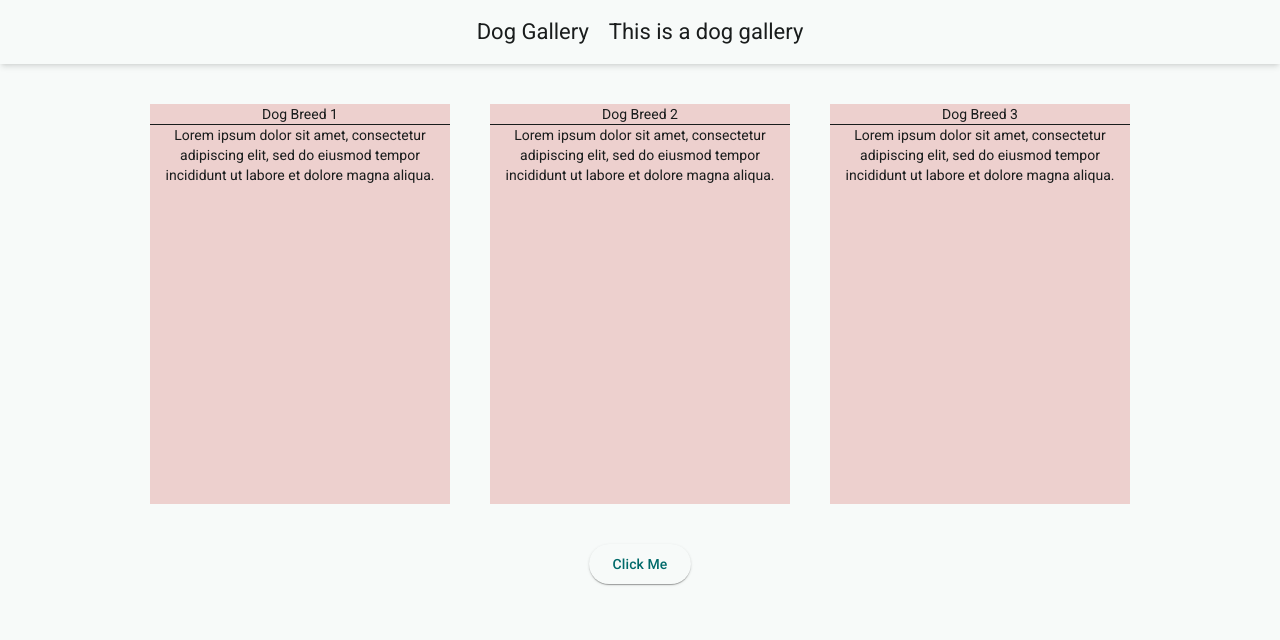
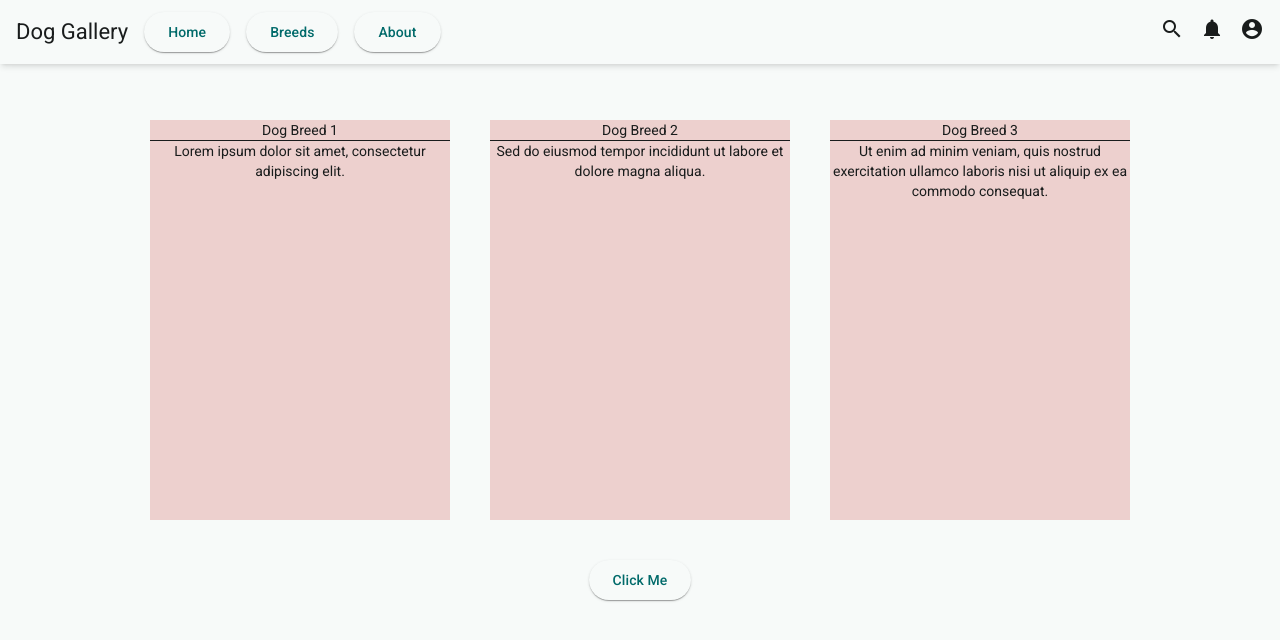
Before and after one commit to msgsummerpractice/blaga_patrick, an Angular app in the folder angularProject/: page / in a window 1280 px wide. Shown: the top 640 px of the page. Built offline with nearby package versions, Linux system fonts and the light colour scheme.

Commit message:
Add anchor tags and icons

```diff
--- a/angularProject/src/app/app.html
+++ b/angularProject/src/app/app.html
@@ -1,36 +1,20 @@
-<mat-toolbar
-  color="primary"
-  class="shadow-md items-center justify-center flex flex-col gap-5 w-full -h-auto py-4"
+<app-navbar></app-navbar>
+
+<div
+  class="pt-20 flex flex-grid flex-wrap w-full justify-center align-center text-center gap-10 mt-10"
 >
-  <h1 class="text-6xl">Dog Gallery</h1>
-  <div>This is a dog gallery</div>
-</mat-toolbar>
-
-<div class="flex flex-grid flex-wrap w-full justify-center align-center text-center gap-10 mt-10">
-  <div class="w-[300px] h-[400px] bg-[#edd0ce]">
-    <p>Dog Breed 1</p>
-    <hr class="w-full" />
-    <p>
-      Lorem ipsum dolor sit amet, consectetur adipiscing elit, sed do eiusmod tempor incididunt ut
-      labore et dolore magna aliqua.
-    </p>
-  </div>
-  <div class="w-[300px] h-[400px] bg-[#edd0ce]">
-    <p>Dog Breed 2</p>
-    <hr class="w-full" />
-    <p>
-      Lorem ipsum dolor sit amet, consectetur adipiscing elit, sed do eiusmod tempor incididunt ut
-      labore et dolore magna aliqua.
-    </p>
-  </div>
-  <div class="w-[300px] h-[400px] bg-[#edd0ce]">
-    <p>Dog Breed 3</p>
-    <hr class="w-full" />
-    <p>
-      Lorem ipsum dolor sit amet, consectetur adipiscing elit, sed do eiusmod tempor incididunt ut
-      labore et dolore magna aliqua.
-    </p>
-  </div>
+  <app-card
+    breed="Dog Breed 1"
+    description="Lorem ipsum dolor sit amet, consectetur adipiscing elit."
+  ></app-card>
+  <app-card
+    breed="Dog Breed 2"
+    description="Sed do eiusmod tempor incididunt ut labore et dolore magna aliqua."
+  ></app-card>
+  <app-card
+    breed="Dog Breed 3"
+    description="Ut enim ad minim veniam, quis nostrud exercitation ullamco laboris nisi ut aliquip ex ea commodo consequat."
+  ></app-card>
 </div>
 
 <div class="flex justify-center w-full mt-10">
--- a/angularProject/src/app/app.ts
+++ b/angularProject/src/app/app.ts
@@ -1,10 +1,11 @@
 import { Component, signal } from '@angular/core';
 import { MatButton } from '@angular/material/button';
-import { MatToolbar } from '@angular/material/toolbar';
 import { MatIcon } from '@angular/material/icon';
+import { Navbar } from './navbar/navbar';
+import { Card } from './card/card';
 @Component({
   selector: 'app-root',
-  imports: [MatButton, MatToolbar, MatIcon],
+  imports: [MatButton, MatIcon, Navbar, Card],
   templateUrl: './app.html',
   styleUrls: ['./app.css'],
 })
--- /dev/null
+++ b/angularProject/src/app/card/card.html
@@ -0,0 +1,7 @@
+<div class="w-[300px] h-[400px] bg-[#edd0ce]">
+  <p>{{ breed }}</p>
+  <hr class="w-full" />
+  <p>
+    {{ description }}
+  </p>
+</div>
--- /dev/null
+++ b/angularProject/src/app/navbar/navbar.html
@@ -0,0 +1,23 @@
+<mat-toolbar
+  color="primary"
+  class="fixed top-0 left-0 shadow-md items-center justify-between flex flex-col gap-5 w-full h-auto py-4"
+>
+  <div class="flex items-center gap-4">
+    <h1 class="text-7xl">Dog Gallery</h1>
+    <a mat-raised-button href="#">Home</a>
+    <a mat-raised-button href="#">Breeds</a>
+    <a mat-raised-button href="#">About</a>
+  </div>
+
+  <div class="flex items-center gap-4">
+    <button mat-icon-button aria-label="Search">
+      <mat-icon>search</mat-icon>
+    </button>
+    <button mat-icon-button aria-label="Notifications">
+      <mat-icon>notifications</mat-icon>
+    </button>
+    <button mat-icon-button aria-label="Profile">
+      <mat-icon>account_circle</mat-icon>
+    </button>
+  </div>
+</mat-toolbar>
--- a/angularProject/src/styles.css
+++ b/angularProject/src/styles.css
@@ -2,6 +2,6 @@
 
 @import 'tailwindcss';
 
-body {
-  font-familiy:;
+* {
+  font-family: 'Roboto', sans-serif;
 }
```
Also changed, not shown: angularProject/src/app/card/card.ts (added, +12 -0 lines), angularProject/src/app/navbar/navbar.ts (added, +12 -0 lines), angularProject/src/app/card/card.css (added), angularProject/src/app/navbar/navbar.css (added), 2 other files (tests, documents, lock files or other folders).
